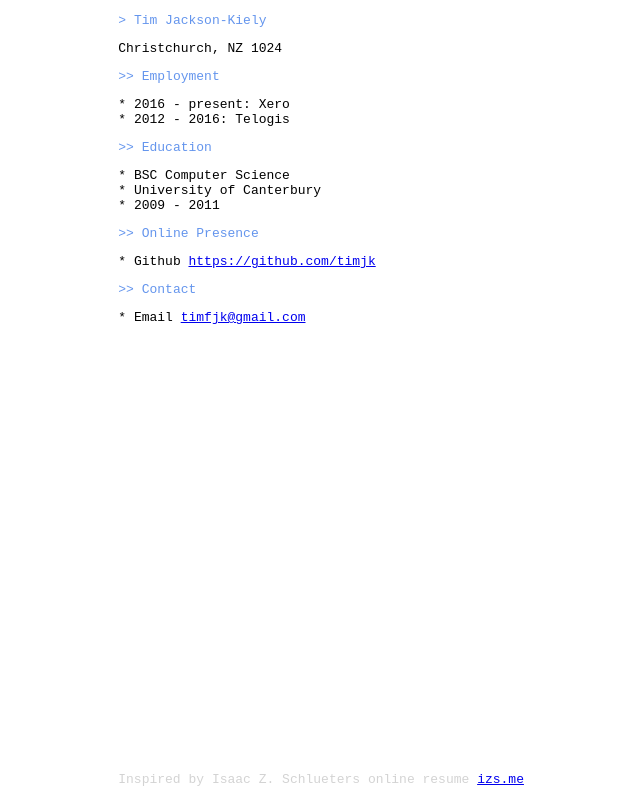
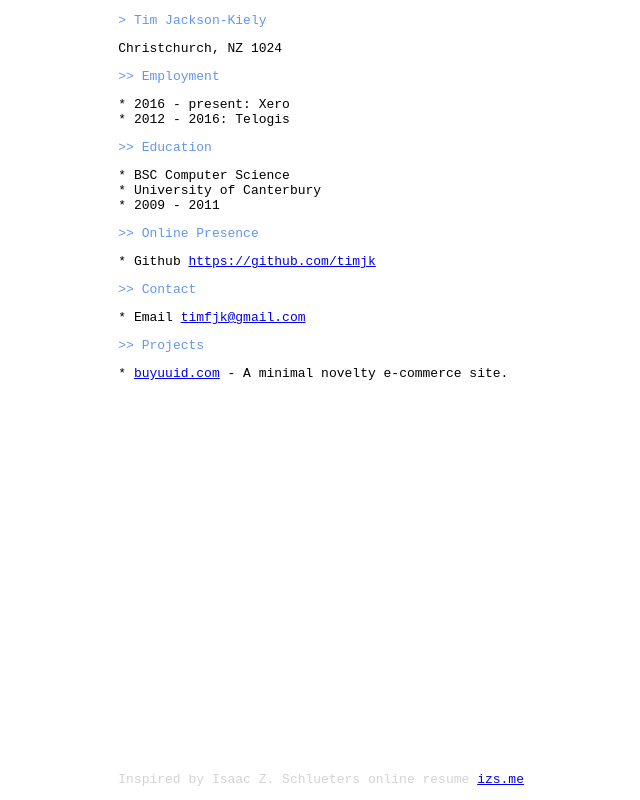
Before and after one commit to timjk/timjk.github.com, a plain HTML site: page index.html in a window 1280 px wide. Shown: the whole page, without its empty margins (247-887 px from the left). Drawn offline with Linux system fonts and the light colour scheme.

Commit message:
Add projects

```diff
--- a/index.html
+++ b/index.html
@@ -63,6 +63,13 @@
     <li>Email <a href="mailto:timfjk@gmail.com">timfjk@gmail.com</a></li>
   </ul>
 
+  <h2>Projects</h2>
+
+  <div id="projects" class="project">
+  <ul>
+    <li><a href="https://buyuuid.com">buyuuid.com</a> - A minimal novelty e-commerce site. </li>
+  </ul>
+
   <footer>
     <p>Inspired by Isaac Z. Schlueters online resume <a href="http://izs.me">izs.me</a></p>
   </footer>
```
